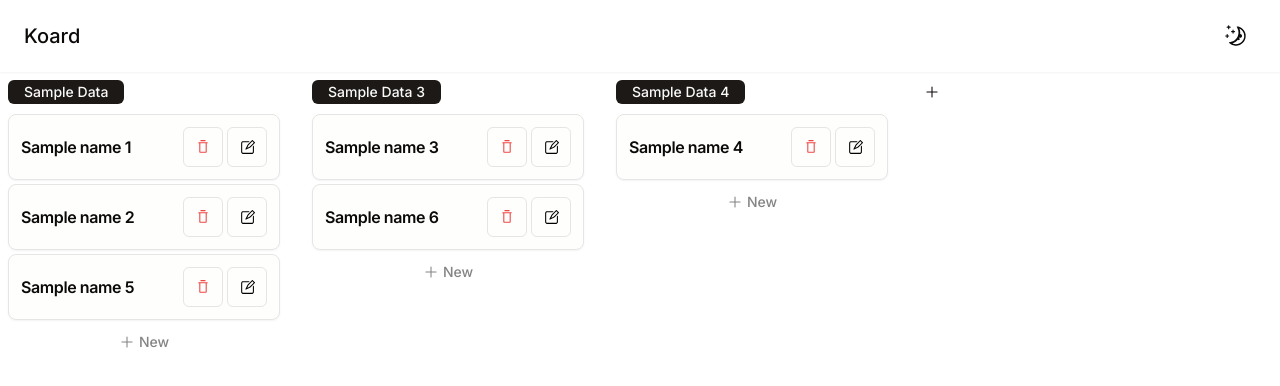
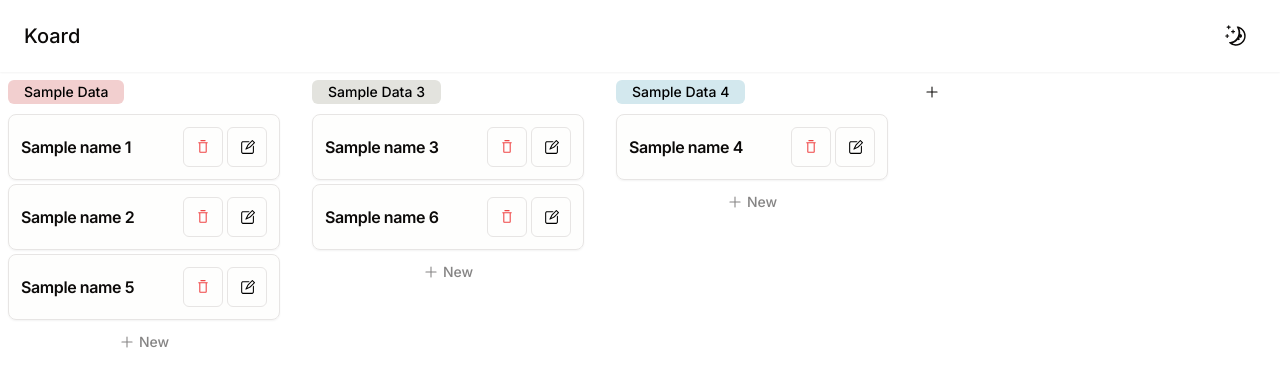
Before and after one commit to jchen2090/Koard, a Next.js app: page /project in a window 1280 px wide. Shown: the top 386 px of the page. Built offline with nearby package versions, Linux system fonts and the light colour scheme; no server answers.

Commit message:
Be able to change the colors of column labels

```diff
--- a/app/globals.css
+++ b/app/globals.css
@@ -33,6 +33,16 @@
     --ring: 20 14.3% 4.1%;
 
     --radius: 0.5rem;
+
+    --gray: 60, 7%, 88%;
+    --brown: 0, 22%, 88%;
+    --orange: 30, 73%, 88%;
+    --yellow: 45, 83%, 88%;
+    --green: 120, 21%, 88%;
+    --blue: 194, 44%, 88%;
+    --purple: 270, 24%, 90%;
+    --pink: 330, 61%, 91%;
+    --red: 0, 58%, 88%;
   }
 
   .dark {
@@ -63,6 +73,16 @@
     --border: 12 6.5% 15.1%;
     --input: 12 6.5% 15.1%;
     --ring: 24 5.7% 82.9%;
+
+    --gray: 200, 10%, 25%;
+    --brown: 28, 22%, 25%;
+    --orange: 28, 22%, 25%;
+    --yellow: 52, 22%, 25%;
+    --green: 178, 20%, 26%;
+    --blue: 206, 20%, 27%;
+    --purple: 247, 18%, 25%;
+    --pink: 330, 18%, 28%;
+    --red: 0, 25%, 25%;
   }
 }
 
--- a/app/project/page.tsx
+++ b/app/project/page.tsx
@@ -11,12 +11,18 @@ export interface TaskSchema {
   taskDesc: string;
 }
 
+interface ColumnSchema {
+  data: TaskSchema[];
+  color: string;
+}
+
 export interface DataSchema {
-  [key: string]: TaskSchema[];
+  [key: string]: ColumnSchema;
 }
 
 const sampleTasks: DataSchema = {
-  "Sample Data": [
+  "Sample Data": {
+    data: [
       {
         id: "0",
         taskName: "Sample name 1",
@@ -33,7 +39,10 @@ const sampleTasks: DataSchema = {
         taskDesc: "Sample desc 5",
       },
     ],
-  "Sample Data 3": [
+    color: "Red",
+  },
+  "Sample Data 3": {
+    data: [
       {
         id: "2",
         taskName: "Sample name 3",
@@ -45,13 +54,18 @@ const sampleTasks: DataSchema = {
         taskDesc: "Sample desc 6",
       },
     ],
-  "Sample Data 4": [
+    color: "Gray",
+  },
+  "Sample Data 4": {
+    data: [
       {
         id: "3",
         taskName: "Sample name 4",
         taskDesc: "Sample desc 4",
       },
     ],
+    color: "Blue",
+  },
 };
 
 export default function Project() {
@@ -64,6 +78,8 @@ export default function Project() {
     if (!destination) {
       return;
     }
+    const newColumn = destination.droppableId;
+    const oldColumn = source.droppableId;
 
     /**
      * Check to see if user is trying to change columns or change order
@@ -71,10 +87,9 @@ export default function Project() {
      * if droppableIds are the same then it is the latter
      */
     if (source.droppableId !== destination.droppableId) {
-      const newColumn = destination.droppableId;
-      const dataToMove = tasks[source.droppableId][source.index];
-      const newColumnData = tasks[newColumn];
-      const updatedOldColumn = tasks[source.droppableId];
+      const dataToMove = tasks[oldColumn].data[source.index];
+      const newColumnData = tasks[newColumn].data;
+      const updatedOldColumn = tasks[oldColumn].data;
 
       updatedOldColumn.splice(source.index, 1);
 
@@ -84,18 +99,18 @@ export default function Project() {
 
       setTasks({
         ...tasks,
-        [source.droppableId]: updatedOldColumn,
-        [destination.droppableId]: updatedNewColumnData,
+        [oldColumn]: { ...tasks[oldColumn], data: updatedOldColumn },
+        [newColumn]: { ...tasks[newColumn], data: updatedNewColumnData },
       });
     } else {
-      const reOrderedColumn = tasks[source.droppableId];
+      const reOrderedColumn = tasks[source.droppableId].data;
       const oldIndex = source.index;
       const newIndex = destination.index;
 
       const [removedValue] = reOrderedColumn.splice(oldIndex, 1);
       reOrderedColumn.splice(newIndex, 0, removedValue);
 
-      setTasks({ ...tasks, [source.droppableId]: reOrderedColumn });
+      setTasks({ ...tasks, [oldColumn]: { ...tasks[oldColumn], data: reOrderedColumn } });
     }
   };
 
--- a/components/Column.tsx
+++ b/components/Column.tsx
@@ -20,7 +20,7 @@ export interface ColumnHeaderProps {
 }
 
 export default function Column({ tasks, idx, columnName, setTasks }: ColumnProps) {
-  const taskData = tasks[columnName];
+  const taskData = tasks[columnName].data;
 
   return (
     <div key={idx} className="p-2 min-w-72">
--- /dev/null
+++ b/components/ColumnConfig.ts
@@ -0,0 +1,29 @@
+/**
+ * This is done because tailwindcss does not recommend dynamically generating class names
+ * A config approach is used as a work around
+ * More info here: https://stackoverflow.com/questions/69687530/dynamically-build-classnames-in-tailwindcss/73057959#73057959
+ */
+
+export const columnLabelConfig: Record<string, string> = {
+  Gray: "bg-column-gray hover:bg-column-gray",
+  Brown: "bg-column-brown hover:bg-column-brown",
+  Orange: "bg-column-orange hover:bg-column-orange",
+  Yellow: "bg-column-yellow hover:bg-column-yellow",
+  Green: "bg-column-green hover:bg-column-green",
+  Blue: "bg-column-blue hover:bg-column-blue",
+  Purple: "bg-column-purple hover:bg-column-purple",
+  Pink: "bg-column-pink hover:bg-column-pink",
+  Red: "bg-column-red hover:bg-column-red",
+};
+
+export const columnDropdownConfig: Record<string, string> = {
+  Gray: "bg-column-gray",
+  Brown: "bg-column-brown",
+  Orange: "bg-column-orange",
+  Yellow: "bg-column-yellow",
+  Green: "bg-column-green",
+  Blue: "bg-column-blue",
+  Purple: "bg-column-purple",
+  Pink: "bg-column-pink",
+  Red: "bg-column-red",
+};
--- a/components/ColumnLabel.tsx
+++ b/components/ColumnLabel.tsx
@@ -4,6 +4,7 @@ import { RxChevronRight } from "react-icons/rx";
 import { Button } from "./ui/button";
 import { Input } from "./ui/input";
 import { ColumnHeaderProps } from "./Column";
+import { columnLabelConfig } from "./ColumnConfig";
 
 export default function ColumnLabel({ tasks, setTasks, columnName }: ColumnHeaderProps) {
   const [isOpen, setIsOpen] = useState(false);
@@ -32,7 +33,9 @@ export default function ColumnLabel({ tasks, setTasks, columnName }: ColumnHeade
   return (
     <Popover open={isOpen} onOpenChange={setIsOpen}>
       <PopoverTrigger asChild>
-        <Button className="text-sm h-6 px-4">{columnName}</Button>
+        <Button className={`text-sm h-6 px-4 ${columnLabelConfig[tasks[columnName].color]} text-black dark:text-white`}>
+          {columnName}
+        </Button>
       </PopoverTrigger>
       <PopoverContent className="w-80">
         <form onSubmit={editColumnName} className="flex gap-2">
--- a/components/EditColumnDropDown.tsx
+++ b/components/EditColumnDropDown.tsx
@@ -6,17 +6,33 @@ import {
   DropdownMenuTrigger,
   DropdownMenuContent,
   DropdownMenuGroup,
+  DropdownMenuSeparator,
+  DropdownMenuLabel,
+  DropdownMenuRadioGroup,
+  DropdownMenuRadioItem,
 } from "./ui/dropdown-menu";
 import { Dialog, DialogTrigger, DialogContent, DialogTitle, DialogDescription, DialogClose } from "./ui/dialog";
 import { ColumnHeaderProps } from "./Column";
 import { DialogHeader, DialogFooter } from "./ui/dialog";
+import { useState } from "react";
+import { columnDropdownConfig } from "./ColumnConfig";
 
 export default function EditColumnDropDown({ tasks, setTasks, columnName }: ColumnHeaderProps) {
+  const [isOpen, setIsOpen] = useState(false);
+  const [color, setColor] = useState(tasks[columnName].color);
+
   const deleteColumn = () => {
     // Need to make a deep copy in order for react to rerender
     const updatedTasks = JSON.parse(JSON.stringify(tasks));
     delete updatedTasks[columnName];
     setTasks(updatedTasks);
+  };
+
+  const updateColumnColor = (e: any) => {
+    e.preventDefault();
+    const newColor = e.target.textContent;
+
+    setTasks({ ...tasks, [columnName]: { ...tasks[columnName], color: newColor } });
   };
 
   const DesctructiveModal = () => {
@@ -42,9 +58,20 @@ export default function EditColumnDropDown({ tasks, setTasks, columnName }: Colu
     );
   };
 
+  const ColorOptions = () => {
+    const colors = Object.keys(columnDropdownConfig);
+
+    return colors.map((color, idx) => (
+      <DropdownMenuRadioItem key={idx} value={color} onSelect={updateColumnColor}>
+        <div className={`h-4 w-4 mr-2 rounded-sm ${columnDropdownConfig[color]}`} />
+        <span>{color}</span>
+      </DropdownMenuRadioItem>
+    ));
+  };
+
   return (
     <Dialog>
-      <DropdownMenu>
+      <DropdownMenu open={isOpen} onOpenChange={setIsOpen}>
         <DropdownMenuTrigger asChild>
           <Button variant="ghost" className="h-6 px-2 opacity-0 group-hover:opacity-100 transition-opacity delay-75">
             ...
@@ -59,6 +86,11 @@ export default function EditColumnDropDown({ tasks, setTasks, columnName }: Colu
               </DropdownMenuItem>
             </DialogTrigger>
           </DropdownMenuGroup>
+          <DropdownMenuSeparator />
+          <DropdownMenuRadioGroup value={color} onValueChange={setColor}>
+            <DropdownMenuLabel className="text-xs ">Colors</DropdownMenuLabel>
+            <ColorOptions />
+          </DropdownMenuRadioGroup>
         </DropdownMenuContent>
       </DropdownMenu>
       <DesctructiveModal />
--- a/components/NewColumnButton.tsx
+++ b/components/NewColumnButton.tsx
@@ -29,7 +29,7 @@ export default function NewColumnButton({ tasks, setTasks }: NewColumnButtonProp
 
   const createNewColumn = (values: z.infer<typeof formSchema>) => {
     const { columnName } = values;
-    setTasks({ ...tasks, [columnName]: [] });
+    setTasks({ ...tasks, [columnName]: { data: [], color: "Gray" } });
     setIsOpen(false);
   };
 
--- a/components/NewTaskButton.tsx
+++ b/components/NewTaskButton.tsx
@@ -38,7 +38,7 @@ export default function NewTaskButton({ tasks, setTasks, columnName }: NewTaskBu
     };
     setTasks({
       ...tasks,
-      [columnName]: [...tasks[columnName], cardInfo],
+      [columnName]: { ...tasks[columnName], data: [...tasks[columnName].data, cardInfo] },
     });
     form.reset();
     setIsOpen(false);
--- a/components/Task.tsx
+++ b/components/Task.tsx
@@ -28,7 +28,7 @@ interface TaskProps {
 export default function Task({ taskName, setTasks, id, tasks, columnName }: TaskProps) {
   const [isEditing, setIsEditing] = useState(false);
   const [newTaskName, setNewTaskName] = useState(taskName);
-  const tasksInColumn = tasks[columnName];
+  const tasksInColumn = tasks[columnName].data;
 
   const editTaskName = () => {
     setIsEditing(true);
@@ -41,12 +41,12 @@ export default function Task({ taskName, setTasks, id, tasks, columnName }: Task
       throw new Error("Task does not exist");
     }
     taskToEdit.taskName = newTaskName;
-    setTasks({ ...tasks, [columnName]: tasksInColumn });
+    setTasks({ ...tasks, [columnName]: { ...tasks[columnName], data: tasksInColumn } });
   };
 
   const deleteTask = () => {
     const updatedTasks = tasksInColumn.filter((task) => task.id !== id);
-    setTasks({ ...tasks, [columnName]: updatedTasks });
+    setTasks({ ...tasks, [columnName]: { ...tasks[columnName], data: updatedTasks } });
   };
 
   const handleOnChange = (e: ChangeEvent<HTMLInputElement>) => {
--- a/tailwind.config.ts
+++ b/tailwind.config.ts
@@ -1,13 +1,8 @@
-import type { Config } from "tailwindcss"
+import type { Config } from "tailwindcss";
 
 const config = {
   darkMode: ["class"],
-  content: [
-    './pages/**/*.{ts,tsx}',
-    './components/**/*.{ts,tsx}',
-    './app/**/*.{ts,tsx}',
-    './src/**/*.{ts,tsx}',
-	],
+  content: ["./pages/**/*.{ts,tsx}", "./components/**/*.{ts,tsx}", "./app/**/*.{ts,tsx}", "./src/**/*.{ts,tsx}"],
   prefix: "",
   theme: {
     container: {
@@ -52,6 +47,17 @@ const config = {
           DEFAULT: "hsl(var(--card))",
           foreground: "hsl(var(--card-foreground))",
         },
+        column: {
+          gray: "hsl(var(--gray))",
+          brown: "hsl(var(--brown))",
+          orange: "hsl(var(--orange))",
+          yellow: "hsl(var(--yellow))",
+          green: "hsl(var(--green))",
+          blue: "hsl(var(--blue))",
+          purple: "hsl(var(--purple))",
+          pink: "hsl(var(--pink))",
+          red: "hsl(var(--red))",
+        },
       },
       borderRadius: {
         lg: "var(--radius)",
@@ -75,6 +81,6 @@ const config = {
     },
   },
   plugins: [require("tailwindcss-animate")],
-} satisfies Config
+} satisfies Config;
 
-export default config
+export default config;
```
Lines whose indentation alone changed are shown as unchanged.
